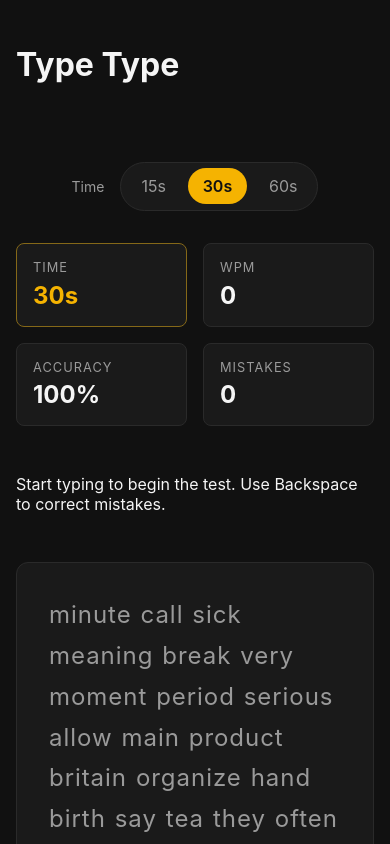
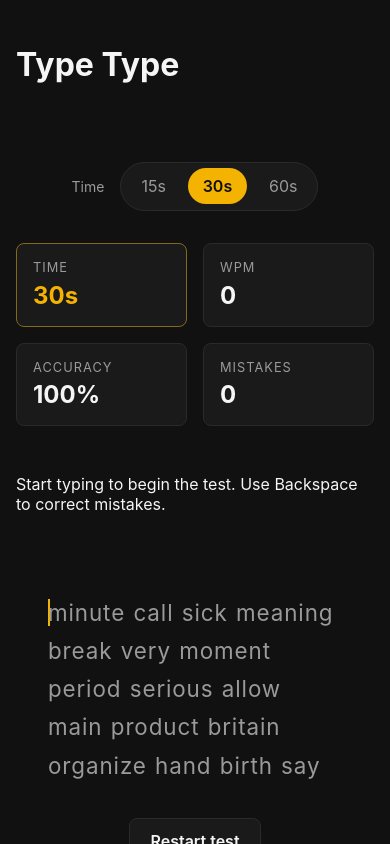
Before and after one commit to deepanshuc7/typing-game, a React (Vite) app in the folder frontend/: page / in a window 390 px wide. Shown: the top 844 px of the page. Built offline with nearby package versions, Linux system fonts and the light colour scheme.

Commit message:
feat: add fixed height-scrolling typing area

```diff
--- a/frontend/src/components/typing/TypingArea.css
+++ b/frontend/src/components/typing/TypingArea.css
@@ -1,14 +1,17 @@
 .typing-area {
+  max-height: 14rem;
+  overflow: hidden;
+  position: relative;
   padding: 2rem;
-  border: 1px solid var(--color-border);
-  border-radius: var(--radius-md);
-  background: var(--color-surface);
+  /* border: 1px solid var(--color-border); */
+  /* border-radius: var(--radius-md); */
+  /* background: var(--color-surface); */
 }
 
 .typing-area__text {
   position: relative;
   margin: 0;
-  font-size: clamp(1.5rem, 4vw, 2.25rem);
+  font-size: clamp(1.4rem, 4vw, 2.25rem);
   line-height: 1.7;
   letter-spacing: 0.04em;
   word-spacing: 0.05em;
--- a/frontend/src/components/typing/TypingArea.tsx
+++ b/frontend/src/components/typing/TypingArea.tsx
@@ -1,4 +1,8 @@
-import { useLayoutEffect, useRef, useState } from "react";
+import {
+  useLayoutEffect,
+  useRef,
+  useState,
+} from "react";
 import "./TypingArea.css";
 
 interface TypingAreaProps {
@@ -13,35 +17,66 @@ interface CaretPosition {
   height: number;
 }
 
-export function TypingArea({ targetText, typedText, describedBy }: TypingAreaProps) {
+export function TypingArea({
+  targetText,
+  typedText,
+  describedBy,
+}: TypingAreaProps) {
   const currentCharacterIndex = typedText.length;
 
-  const containerRef = useRef<HTMLParagraphElement>(null);
+  const typingAreaRef =
+    useRef<HTMLElement | null>(null);
 
-  const characterRefs = useRef<Array<HTMLSpanElement | null>>([]);
+  const containerRef =
+    useRef<HTMLParagraphElement>(null);
 
-  const movementTimeoutRef = useRef<number | null>(null);
+  const characterRefs =
+    useRef<Array<HTMLSpanElement | null>>([]);
 
-  const [caretPosition, setCaretPosition] = useState<CaretPosition>({
+  const movementTimeoutRef =
+    useRef<number | null>(null);
+
+  const [caretPosition, setCaretPosition] =
+    useState<CaretPosition>({
       x: 0,
       y: 0,
       height: 0,
     });
 
-  const [isCaretMoving, setIsCaretMoving] = useState(false);
+  const [isCaretMoving, setIsCaretMoving] =
+    useState(false);
 
   useLayoutEffect(() => {
+    const typingArea = typingAreaRef.current;
     const container = containerRef.current;
+    const currentCharacter =
+      characterRefs.current[currentCharacterIndex];
 
-    const currentCharacter = characterRefs.current[currentCharacterIndex];
-
-    if (!container || !currentCharacter) {
+    if (
+      !typingArea ||
+      !container ||
+      !currentCharacter
+    ) {
       return;
     }
 
-    const containerRect = container.getBoundingClientRect();
+    currentCharacter.scrollIntoView({
+      behavior: "smooth",
+      block: "center",
+      inline: "nearest",
+    });
 
-    const characterRect = currentCharacter.getBoundingClientRect();
+    const characterTop = currentCharacter.offsetTop;
+
+    const targetScrollTop = characterTop - typingArea.clientHeight / 2 + currentCharacter.clientHeight / 2;
+
+    typingArea.scrollTo({top: targetScrollTop, behavior: "smooth"});
+
+    const containerRect =
+      container.getBoundingClientRect();
+
+    const characterRect =
+      currentCharacter.getBoundingClientRect();
 
     setIsCaretMoving(true);
 
@@ -52,27 +87,45 @@ export function TypingArea({ targetText, typedText, describedBy }: TypingAreaPro
     });
 
     if (movementTimeoutRef.current !== null) {
-      window.clearTimeout(movementTimeoutRef.current);
+      window.clearTimeout(
+        movementTimeoutRef.current,
+      );
     }
 
-    movementTimeoutRef.current = window.setTimeout(() => {
+    movementTimeoutRef.current =
+      window.setTimeout(() => {
         setIsCaretMoving(false);
       }, 100);
 
     return () => {
       if (movementTimeoutRef.current !== null) {
-        window.clearTimeout(movementTimeoutRef.current);
+        window.clearTimeout(
+          movementTimeoutRef.current,
+        );
       }
     };
   }, [currentCharacterIndex, targetText]);
 
-  const caretClassName = ["typing-caret", isCaretMoving ? "typing-caret--moving" : ""]
+  const caretClassName = [
+    "typing-caret",
+    isCaretMoving
+      ? "typing-caret--moving"
+      : "",
+  ]
     .filter(Boolean)
     .join(" ");
 
   return (
-    <section className="typing-area" aria-label="Typing area" aria-describedby={describedBy}>
-      <p ref={containerRef} className="typing-area__text">
+    <section
+      ref={typingAreaRef}
+      className="typing-area"
+      aria-label="Typing area"
+      aria-describedby={describedBy}
+    >
+      <p
+        ref={containerRef}
+        className="typing-area__text"
+      >
         <span
           data-testid="typing-caret"
           className={caretClassName}
@@ -84,27 +137,37 @@ export function TypingArea({ targetText, typedText, describedBy }: TypingAreaPro
         />
 
         {targetText.split("").map((character, index) => {
-          const hasBeenTyped = index < typedText.length;
+          const hasBeenTyped =
+            index < typedText.length;
 
-          const isCorrect = hasBeenTyped && typedText[index] === character;
+          const isCorrect =
+            hasBeenTyped &&
+            typedText[index] === character;
 
-          const isIncorrect = hasBeenTyped && typedText[index] !== character;
+          const isIncorrect =
+            hasBeenTyped &&
+            typedText[index] !== character;
 
           const classNames = ["character"];
 
           if (isCorrect) {
-            classNames.push("character--correct");
+            classNames.push(
+              "character--correct",
+            );
           }
 
           if (isIncorrect) {
-            classNames.push("character--incorrect");
+            classNames.push(
+              "character--incorrect",
+            );
           }
 
           return (
             <span
               key={`${character}-${index}`}
               ref={(element) => {
-                characterRefs.current[index] = element;
+                characterRefs.current[index] =
+                  element;
               }}
               className={classNames.join(" ")}
               data-testid={`character-${index}`}
```
Lines whose indentation alone changed are shown as unchanged.
